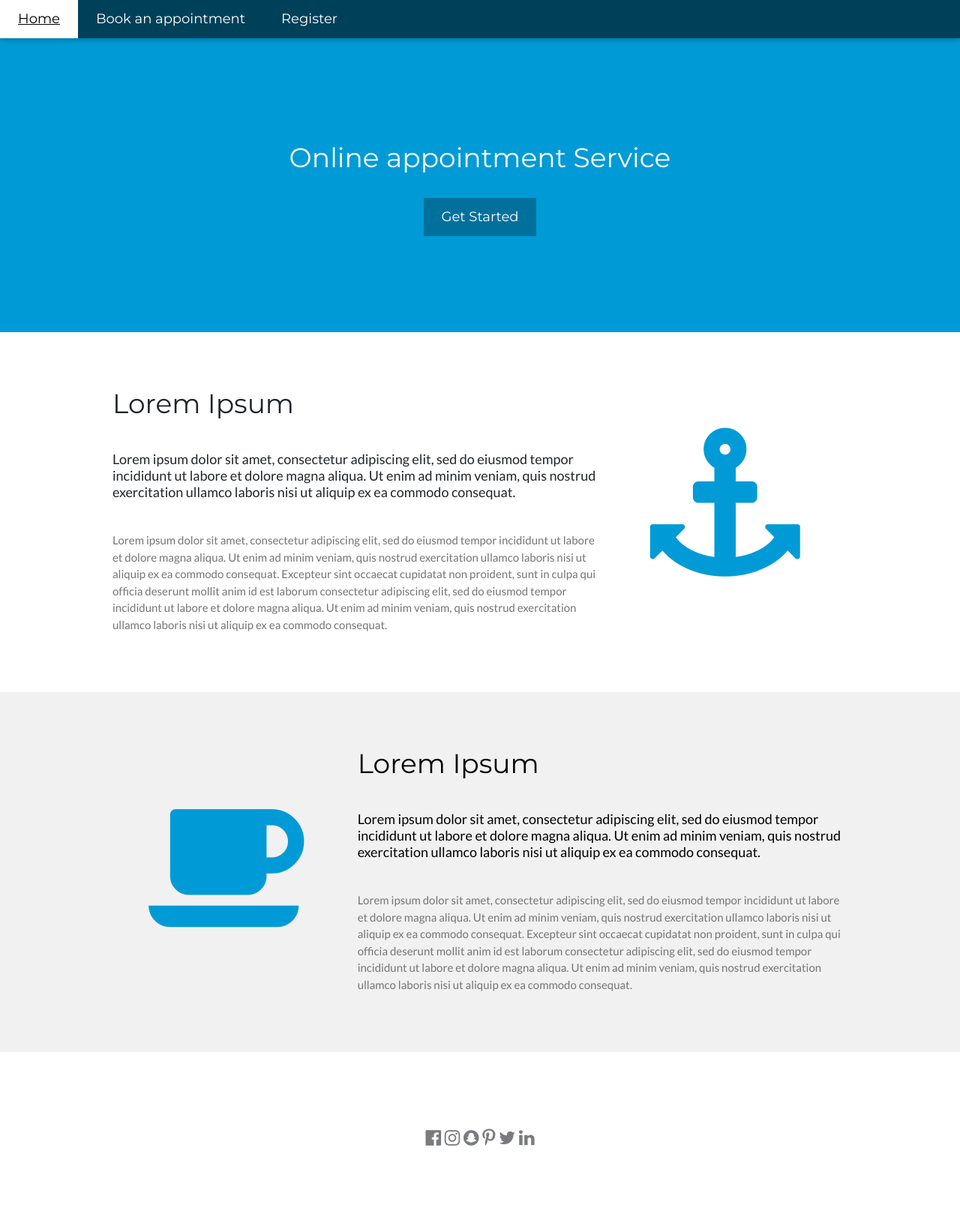
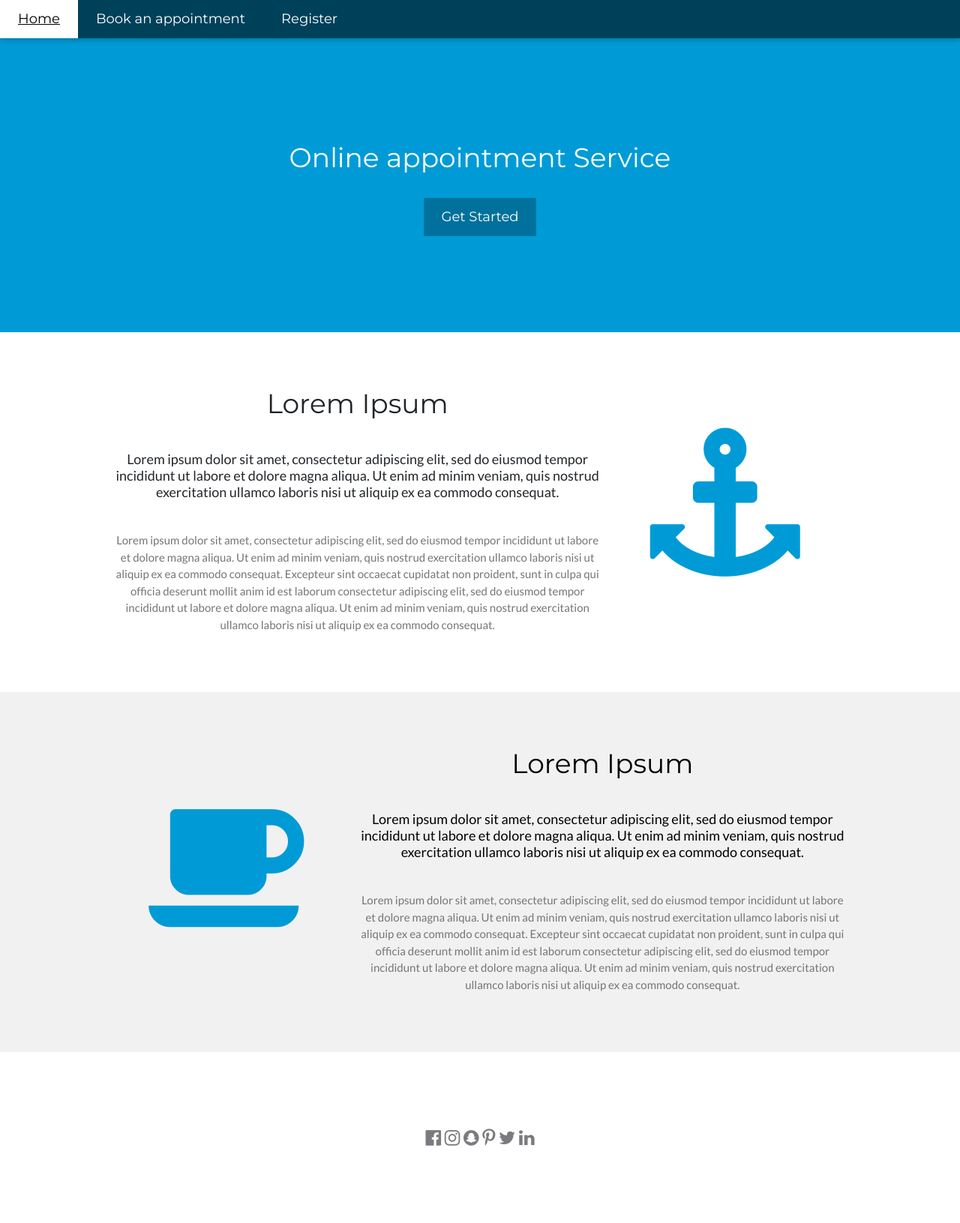
Before and after one commit to milosmatic1513/onlineAppointmentService, a Django app: page / in a window 1280 px wide. Shown: the whole page at 75% size. Run offline with Django 3.2, Linux system fonts and the light colour scheme; some libraries are stand-ins or nearby versions.

Commit message:
Update base.html

```diff
--- a/pages/templates/base.html
+++ b/pages/templates/base.html
@@ -19,10 +19,11 @@ body,h1,h2,h3,h4,h5,h6 {font-family: "Lato", sans-serif}
 .w3-bar,h1,button {font-family: "Montserrat", sans-serif}
 .fa-anchor,.fa-coffee {font-size:200px}
 .card-modal{
+  text-align: left;
+  margin: 20px;
   background-color:white;
-  margin:20px;
   border-radius:10px;
-display: inline-block;
+  display: inline-block;
   box-shadow: 0 4px 8px 0 rgba(0, 0, 0, 0.2), 0 6px 20px 0 rgba(0, 0, 0, 0.19);
 }
 .appointment-table{
@@ -88,9 +89,10 @@ display: inline-block;
 </div>
   </div>
 <br><br>
+<div style="text-align:center;">
 {% block content %}
 {% endblock %}
-
+</div>
   <!-- Footer -->
   <footer class="w3-container w3-padding-64 w3-center w3-opacity">
     <div class="w3-xlarge w3-padding-32">
```
